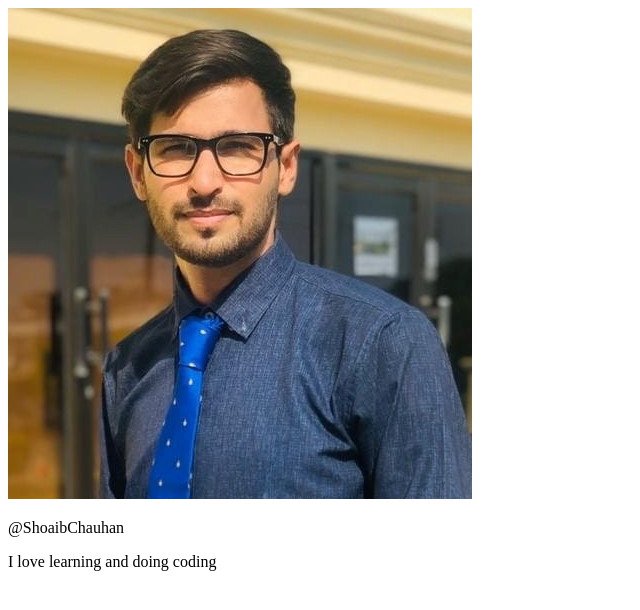
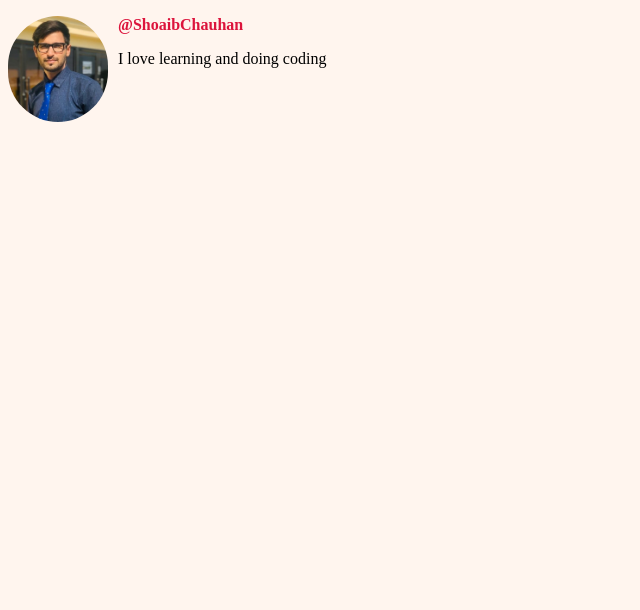
Before and after one commit to Shoaib009/html-basic-, a plain HTML site: page index.html in a window 1280 px wide. Shown: the whole page, without its empty margins (0-640 px from the left). Drawn offline with Linux system fonts and the light colour scheme.

Commit message:
first css

```diff
--- a/index.html
+++ b/index.html
@@ -5,10 +5,25 @@
     <meta http-equiv="X-UA-Compatible" content="IE=edge" />
     <meta name="viewport" content="width=device-width, initial-scale=1.0" />
     <title>My first page</title>
+    <style>
+      body {
+        background-color: seashell;
+      }
+      img {
+        width: 100px;
+        border-radius: 50px;
+        float: left;
+        margin-right: 10px;
+      }
+      p.product {
+        font-weight: bold;
+        color: crimson;
+      }
+    </style>
   </head>
   <body>
     <img src="images/ShoaibWP.jpg" alt="shoaib picture" />
-    <p>@ShoaibChauhan</p>
+    <p class="product">@ShoaibChauhan</p>
     <p>I love learning and doing coding</p>
   </body>
 </html>
```
